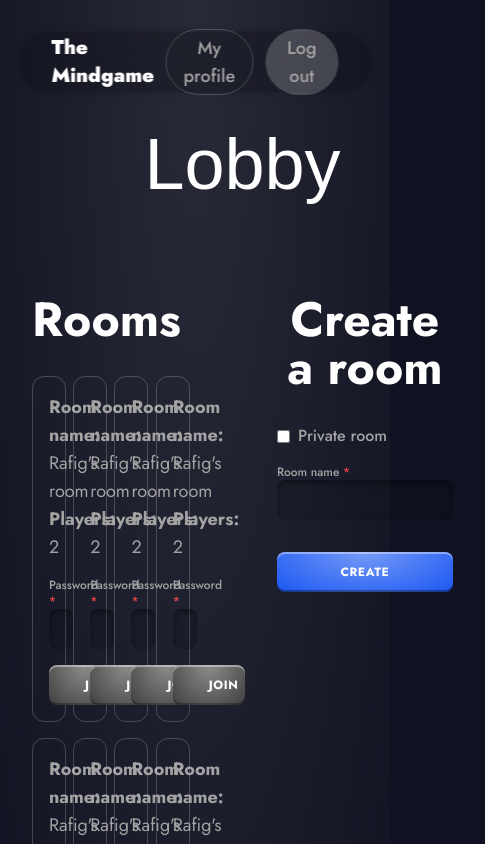
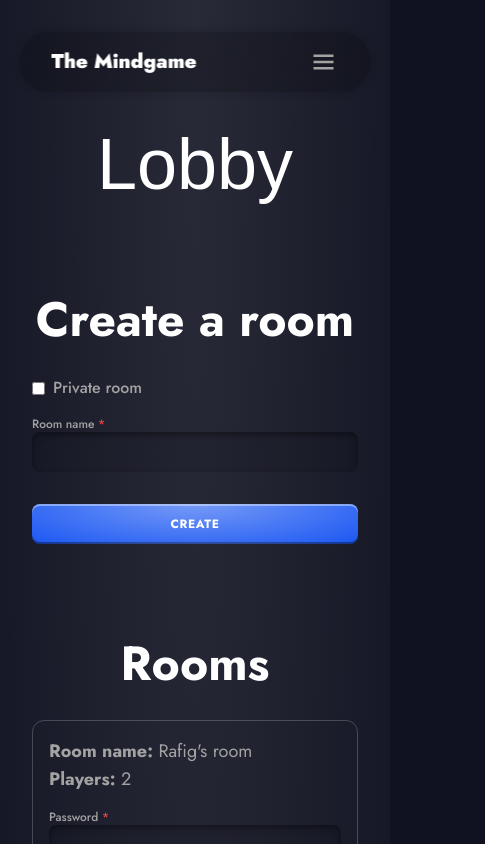
Before and after one commit to revan480/MindGame_Front, a React (Vite) app: page /lobby in a window 390 px wide. Shown: the top 844 px of the page, 485 px wide, since content can reach past the window. Built offline with nearby package versions, Linux system fonts and the light colour scheme; a web font is replaced by a local one.

Commit message:
some touches on responsiveness

```diff
--- a/src/components/NavbarAfterLogin.jsx
+++ b/src/components/NavbarAfterLogin.jsx
@@ -1,24 +1,62 @@
-import { useState } from "react";
+import { useState, useRef } from "react";
+import { useNavigate } from "react-router-dom";
 import MGLogo from "./MGLogo";
 import ProfileModal from "./ProfileModal";
 import ButtonRounded from "./UI/ButtonRounded";
+import useClickOutside from "../hooks/useClickOutside";
+import { BiMenu } from "react-icons/bi";
+import { AnimatePresence, motion } from "framer-motion";
 
 const NavbarAfterLogin = () => {
   const [isProfileModalVisible, setIsProfileModalVisible] = useState(false);
+  const [toggleMenu, setToggleMenu] = useState(false);
+
+  const navRef = useRef();
+  useClickOutside(navRef, () => setToggleMenu(false));
+
+  const navigate = useNavigate();
 
   return (
     <>
-      <nav className="navbar">
+      <nav ref={navRef} className="navbar">
         <div className="navbar-container">
           <MGLogo />
 
-          <div className="flex gap-3 items-center">
+          {/* right */}
+          <div className="hidden sm:flex gap-3">
             <ButtonRounded outlined onClick={() => setIsProfileModalVisible(true)}>
               My profile
             </ButtonRounded>
             <ButtonRounded>Log out</ButtonRounded>
           </div>
+
+          {/* burger */}
+          <BiMenu className="text-3xl sm:hidden cursor-pointer" onClick={() => setToggleMenu((prev) => !prev)} />
         </div>
+
+        {/* menu */}
+        <AnimatePresence>
+          {toggleMenu && (
+            <motion.div
+              transition={{ duration: 0.4 }}
+              initial={{ opacity: 0, scale: 0.8, y: -40 }}
+              animate={{ opacity: 1, scale: 1, y: 0 }}
+              exit={{ opacity: 0, scale: 0.8, y: -40 }}
+              className="absolute top-20 right-0 md:hidden flex flex-col items-center gap-4 py-4 px-8 rounded-lg border-4 border-lightener-200 bg-darkener-200 shadow-card-200 backdrop-blur-xl font-medium text-lg origin-top"
+            >
+              <ButtonRounded
+                outlined
+                onClick={() => {
+                  setIsProfileModalVisible(true);
+                  setToggleMenu(false);
+                }}
+              >
+                My profile
+              </ButtonRounded>
+              <ButtonRounded onClick={() => setToggleMenu(false)}>Log out</ButtonRounded>
+            </motion.div>
+          )}
+        </AnimatePresence>
       </nav>
 
       <ProfileModal isVisible={isProfileModalVisible} setIsVisible={setIsProfileModalVisible} />
--- a/src/pages/Lobby/Lobby.jsx
+++ b/src/pages/Lobby/Lobby.jsx
@@ -13,14 +13,14 @@ const Lobby = () => {
   const createRoom = (data) => {};
 
   return (
-    <div className={`grid grid-cols-[2fr,1fr] gap-8 grid-rows-[auto,1fr]`}>
+    <div className={`grid grid-cols-1 md:grid-cols-[2fr,1fr] gap-8 grid-rows-[auto,1fr]`}>
       {/* title */}
-      <h1 className={`col-span-2 font-Rubik text-7xl text-center py-8`}>Lobby</h1>
+      <h1 className={`md:col-span-2 font-Rubik text-7xl text-center py-8 order-1`}>Lobby</h1>
 
       {/* rooms */}
-      <div className={`${containerStyles}`}>
+      <div className={`${containerStyles} order-3 md:order-2`}>
         <h2 className={headerStyles}>Rooms</h2>
-        <div className="grid grid-cols-4 gap-4">
+        <div className="grid grid-cols-1 xs:grid-cols-2 lg:grid-cols-3 xl:grid-cols-4 gap-4">
           {[1, 2, 3, 4, 5, 6, 7, 8].map((room, index) => (
             <Room key={index} room={room} />
           ))}
@@ -28,7 +28,7 @@ const Lobby = () => {
       </div>
 
       {/* create */}
-      <div className={`${containerStyles}`}>
+      <div className={`${containerStyles} order-2 md:order-3`}>
         <h2 className={headerStyles}>Create a room</h2>
         <form onSubmit={handleSubmit(createRoom)} className="flex flex-col gap-4">
           {/* privacy checker */}
```
